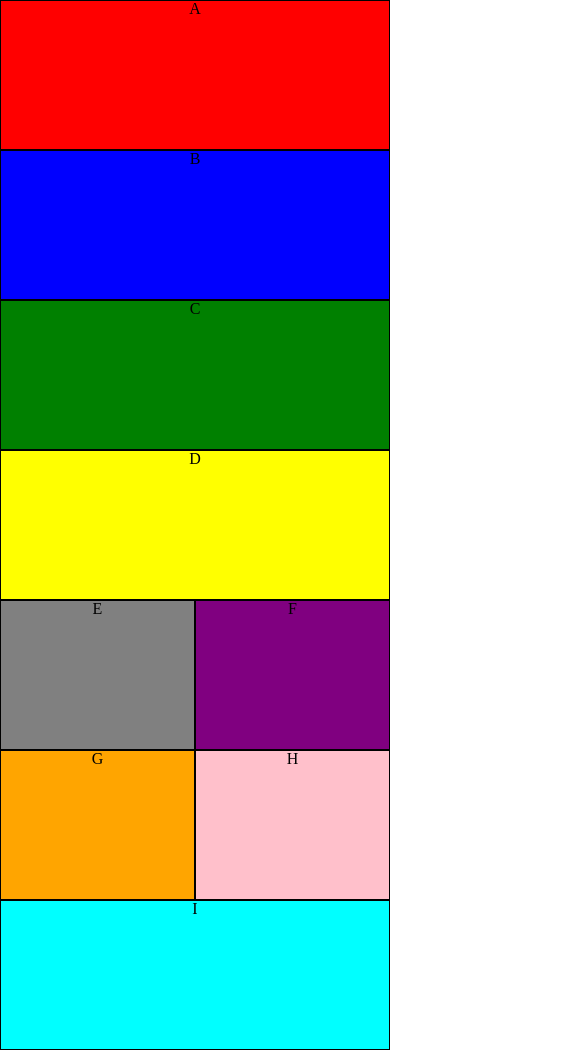
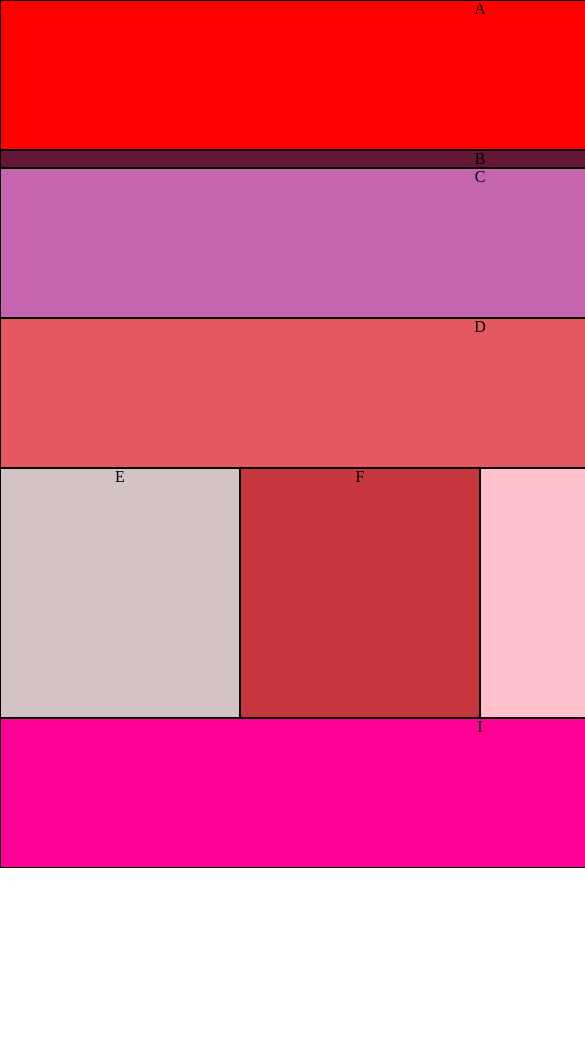
Before and after one commit to Elle-Young/301d51lab-01, a plain HTML site: page index.html in a window 390 px wide. Shown: the top 1050 px of the page, 585 px wide, since content can reach past the window. After the commit the page ends 868 px from the top, so only its background shows below. Drawn offline with Linux system fonts and the light colour scheme.

Commit message:
responsive site with dual color schema

```diff
--- a/css/base.css
+++ b/css/base.css
@@ -1,5 +1,11 @@
 *{
     box-sizing: border-box;
+}
+
+body {
+    width: 960px;
+    height: 700px;
+    margin: auto;
 }
 
 div{
--- a/css/layout.css
+++ b/css/layout.css
@@ -1,11 +1,38 @@
 
+div{
+    width: 100%;
+    height: 200px;
+}
+#b{
+    height: 90%;
+}
+#e{
+    width: 25%;
+    float: left;
+    height: 250px;
+}
+#f{
+    float: left;
+    width: 25%;
+    height: 250px;
+}
+#g{
+    float: right;
+    width: 25%;
+    height: 250px;
 
+}
+#h{
+    float: right;
+    width: 25%;
+    height: 250px;
+}
 
+@media(max-width: 480px){
     div{
         width: 100%;
         height: 150px;
         border: 1px solid black;
-
     }
 
     .left{
@@ -21,22 +48,5 @@
 
     }
 
-    @media (min-width: 481px){
-
-        div{
-            width: 100%;
-            height: 200px;
-        }
-
-        #e{
-            width: 50%;
-            float: left;
-            height: 250px;
-        }
-        #f{
-            float: left;
-            width: 50%;
-            height: 250px;
-        }
 
 }
--- /dev/null
+++ b/css/modules.css
@@ -0,0 +1,112 @@
+/* Desktop version */
+#a{
+    background-color: red;
+}
+#b{
+    background-color: blue;
+}
+#c{
+    background-color: green;
+}
+#d{
+    background-color: yellow;
+}
+#e{
+    background-color: grey;
+}
+#f{
+    background-color: purple;
+}
+#g{
+    background-color: orange;
+}
+#h{
+    background-color: pink;
+}
+#i{
+    background-color: cyan;
+}
+
+div{
+    width: 100%;
+    height: 200px;
+}
+
+#e{
+    width: 25%;
+    float: left;
+    height: 250px;
+}
+#f{
+    float: left;
+    width: 25%;
+    height: 250px;
+}
+#g{
+    float: right;
+    width: 25%;
+    height: 250px;
+
+}
+#h{
+    float: right;
+    width: 25%;
+    height: 250px;
+}
+
+
+
+@media(max-width: 480px){
+
+    /* body {
+        width: 480px;
+        margin: auto;
+    } */
+    #a{
+        background-color: red;
+    }
+    #b{
+        background-color: rgb(100, 22, 52);
+    }
+    #c{
+        background-color: rgb(197, 101, 176);
+    }
+    #d{
+        background-color: rgb(228, 88, 95);
+    }
+    #e{
+        background-color: rgb(211, 195, 195);
+    }
+    #f{
+        background-color: rgb(197, 54, 61);
+    }
+    #g{
+        background-color: orange;
+    }
+    #h{
+        background-color: pink;
+    }
+    #i{
+        background-color: rgb(255, 0, 149);
+    }
+
+    div{
+        width: 100%;
+        height: 150px;
+        border: 1px solid black;
+    }
+
+    .left{
+        float: left;
+        width: 50%;
+    }
+    .right{
+        float: right;
+        width: 50%;
+    }
+    .footer{
+        clear: both;
+
+    }
+
+}
--- a/css/style.css
+++ /dev/null
@@ -1,27 +0,0 @@
-#a{
-    background-color: red;
-}
-#b{
-    background-color: blue;
-}
-#c{
-    background-color: green;
-}
-#d{
-    background-color: yellow;
-}
-#e{
-    background-color: grey;
-}
-#f{
-    background-color: purple;
-}
-#g{
-    background-color: orange;
-}
-#h{
-    background-color: pink;
-}
-#i{
-    background-color: cyan;
-}
--- a/index.html
+++ b/index.html
@@ -4,7 +4,7 @@
     <link href="css/reset.css" rel="stylesheet"/>
     <link href="css/base.css" rel="stylesheet"/>
     <link href="css/layout.css" rel="stylesheet"/>
-    <link href="css/style.css" rel="stylesheet"/>
+    <link href="css/modules.css" rel="stylesheet"/>
 
 
 </head>
```
